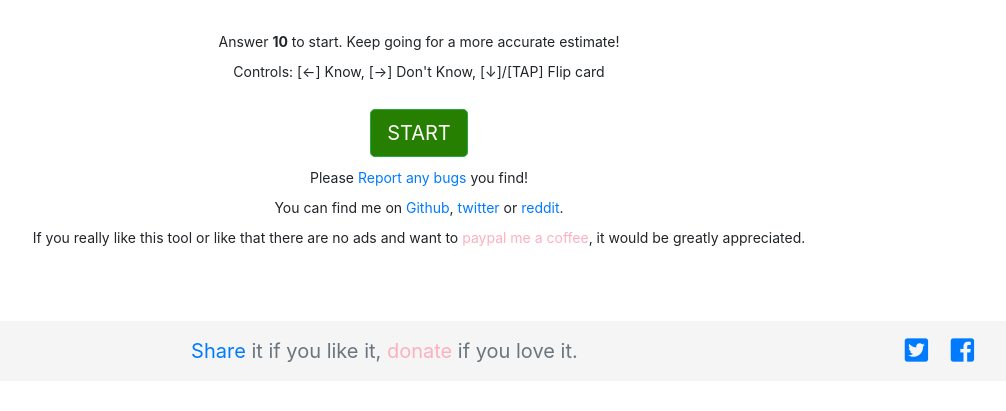
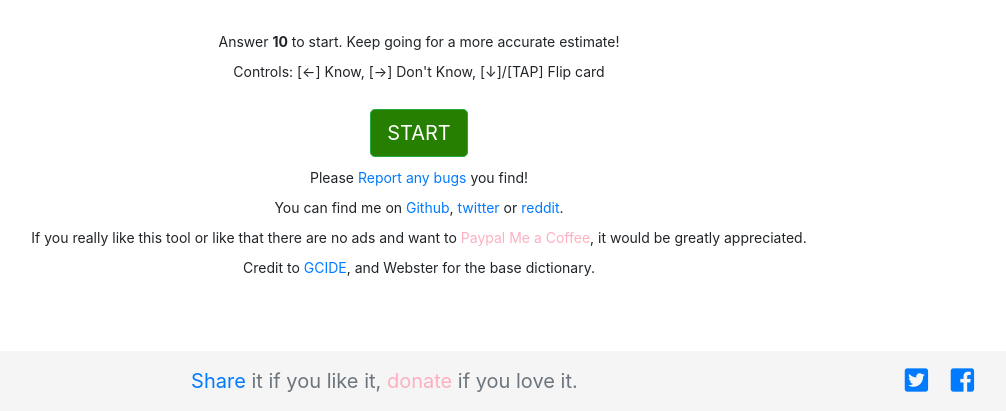
Before and after one commit to Ambiwlans/EnTest, a Flask app: page / in a window 1280 px wide. Shown: the part 558-969 px from the top of the page, without its empty margins (221-1227 px from the left). Before the commit the page ends 920 px from the top, so only its background shows below. Run offline with Flask 2, Linux system fonts and the light colour scheme; some libraries are stand-ins or nearby versions.

Commit message:
gcide attribution

```diff
--- a/TODO.txt
+++ b/TODO.txt
@@ -8,7 +8,6 @@ CUR
     - re-examine ripping data from it.... but it looks very hard to support fully.
 
 - hp
-    - "The origin of the content should also be acknowledged, including OPTED, Project Gutenburg and the 1913 edition of Webster's Unabridged Dictionary."
     - works best for users that know 1~20k words
     - add some more seo to the description
     - write about caveats for 'what is a word' (compounds, stems, conjugations), how accurate it will be, and my 10k sample
@@ -31,7 +30,6 @@ DB:
 
 Front end:
     - links to multiple dictionaries!
-
 	- new 'help' button images
     	- FAQ style? On home page?
     	- reenable button
@@ -49,7 +47,6 @@ Misc:
 	- beta testing
 
 CORE/BOTH:
-
     - update packages/python, trim reqs
     - identify magic numbers w/ inline comments
     - move scheduler times into config
@@ -57,7 +54,6 @@ CORE/BOTH:
         - add a shutdown fn (set config TEST_TIMEOUT to 1, force update)
         - flush/reset redis
     - show histogram of historical user scores and place user on it
-    -
 
 Fork (Keep jiken in mind EVERY git commit):
     - go through git log to find changes to push across
--- a/app/templates/home.html
+++ b/app/templates/home.html
@@ -22,8 +22,8 @@
 		<br><br>
 		<p>Please <a href="https://github.com/Ambiwlans/Enken">Report any bugs</a> you find!</p>
 		<p>You can find me on <a href="https://github.com/Ambiwlans/enken">Github</a>, <a href="https://twitter.com/Ambiwlans1">twitter</a> or <a href="https://www.reddit.com/message/compose/?to=Ambiwlans">reddit</a>.</p>
-		<p>If you really like this tool or like that there are no ads and want to <a class="donate" href="https://paypal.me/jikentest">paypal me a coffee</a>, it would be greatly appreciated.</p>
-
+		<p>If you really like this tool or like that there are no ads and want to <a class="donate" href="https://paypal.me/jikentest">Paypal Me a Coffee</a>, it would be greatly appreciated.</p>
+    	<p>Credit to <a href="https://gcide.gnu.org.ua">GCIDE</a>, and Webster for the base dictionary.</p></div>
 	</div>
 
     <script>
```
